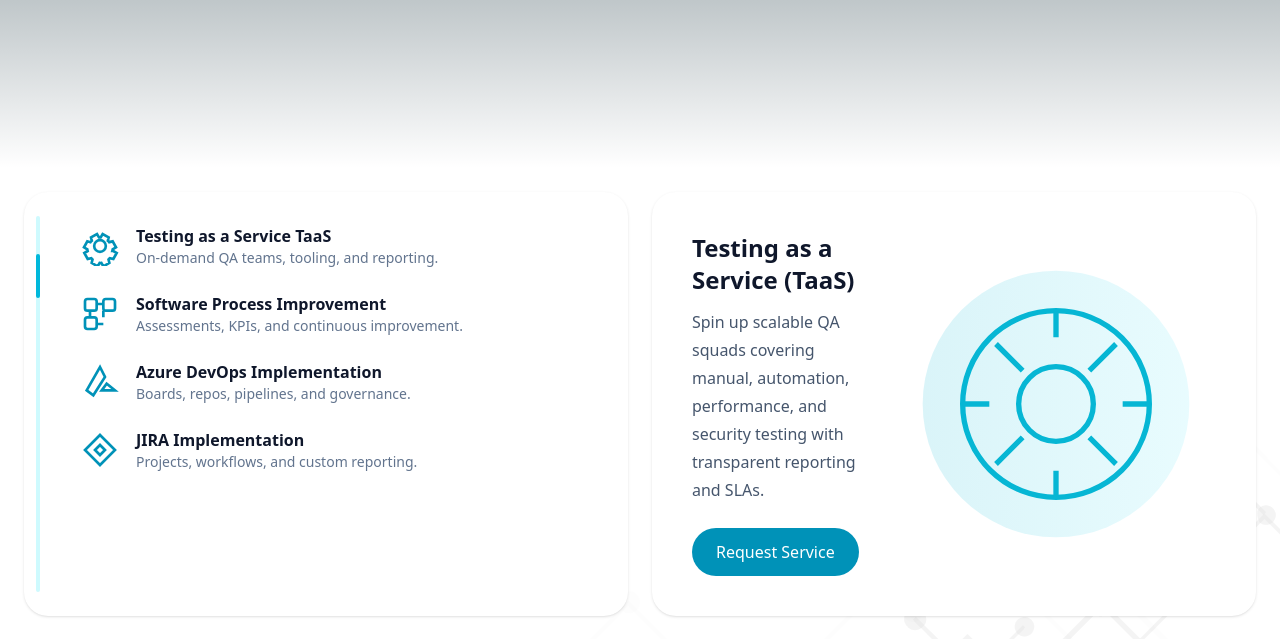
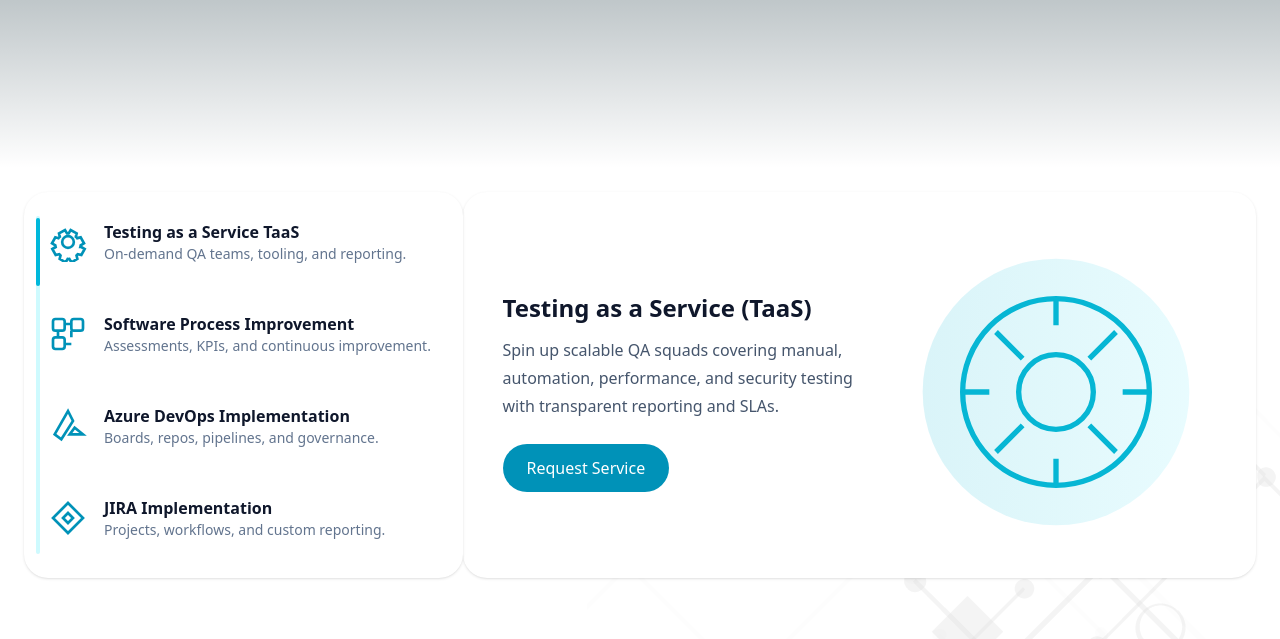
Before and after one commit to AbdoMoh96/ac-landing, a website built with Vite: page professional_services.html in a window 1280 px wide. Shown: the part 303-942 px from the top of the page. Built offline with nearby package versions, Linux system fonts and the light colour scheme.

Commit message:
fixed spaces

```diff
--- a/professional_services.html
+++ b/professional_services.html
@@ -103,9 +103,9 @@
 
     <section class=" p-6">
 
-        <div class="grid md:grid-cols-2 gap-6">
+        <div class="flex justify-around">
             <!-- LEFT -->
-            <div id="leftCard" class="relative bg-white rounded-3xl shadow-sm p-6 md:p-8">
+            <div id="leftCard" class="w-[464px] h-[386px] relative bg-white rounded-3xl shadow-sm ">
                 <!-- pale rail -->
                 <span class="absolute left-3 top-6 bottom-6 w-1 bg-cyan-100 rounded-full"></span>
                 <!-- animated indicator -->
@@ -113,8 +113,8 @@
                       class="absolute left-3 w-1 h-12 bg-cyan-500 rounded-full transition-transform duration-300 ease-out"
                       style="transform: translateY(0px)"></span>
 
-                <ul id="serviceList" class="space-y-6 ml-6">
-                    <li data-target="#pane-taas" class="service-item group flex items-center gap-4 cursor-pointer">
+                <ul id="serviceList" class="space-y-6 ml-6 py-4">
+                    <li data-target="#pane-taas" class="service-item group flex items-center gap-4 cursor-pointer h-17">
                         <svg class="w-10 h-10 text-cyan-600 shrink-0" viewBox="0 0 24 24" fill="none" stroke="currentColor" stroke-width="1.6">
                             <circle cx="12" cy="12" r="3.5"/><path d="M19.4 15a8 8 0 0 0 .2-1l2-1.2-2-3.6-2.1.5a8 8 0 0 0-.8-.8l.5-2.1-3.6-2-1.2 2a8 8 0 0 0-1 0l-1.2-2-3.6 2 .5 2.1c-.28.25-.55.52-.8.8L4.4 9.2l-2 3.6 2 1.2a8 8 0 0 0 .2 1l-2 1.2 2 3.6 2.1-.5c.25.3.52.57.8.82l-.5 2.05 3.6 2.02 1.2-2.02c.34.02.68.02 1.02 0l1.2 2.02 3.6-2.02-.5-2.05c.28-.25.55-.52.8-.82l2.1.5 2-3.6-2-1.2Z"/>
                         </svg>
@@ -124,7 +124,7 @@
                         </div>
                     </li>
 
-                    <li data-target="#pane-spi" class="service-item group flex items-center gap-4 cursor-pointer">
+                    <li data-target="#pane-spi" class="service-item group flex items-center gap-4 cursor-pointer h-17">
                         <svg class="w-10 h-10 text-cyan-600 shrink-0" viewBox="0 0 24 24" fill="none" stroke="currentColor" stroke-width="1.6">
                             <rect x="3" y="3" width="7" height="7" rx="1.5"/><rect x="14" y="3" width="7" height="7" rx="1.5"/><rect x="3" y="14" width="7" height="7" rx="1.5"/><path d="M10 6h4M6 10v4M14 10v4M10 18h4"/>
                         </svg>
@@ -134,7 +134,7 @@
                         </div>
                     </li>
 
-                    <li data-target="#pane-ado" class="service-item group flex items-center gap-4 cursor-pointer">
+                    <li data-target="#pane-ado" class="service-item group flex items-center gap-4 cursor-pointer h-17">
                         <svg class="w-10 h-10 text-cyan-600 shrink-0" viewBox="0 0 24 24" fill="none" stroke="currentColor" stroke-width="1.6">
                             <path d="M4 17 12 3l3 6-7 11-4-3Z"/><path d="M21 17h-8l3-4 5 4Z"/>
                         </svg>
@@ -144,7 +144,7 @@
                         </div>
                     </li>
 
-                    <li data-target="#pane-jira" class="service-item group flex items-center gap-4 cursor-pointer">
+                    <li data-target="#pane-jira" class="service-item group flex items-center gap-4 cursor-pointer h-17">
                         <svg class="w-10 h-10 text-cyan-600 shrink-0" viewBox="0 0 24 24" fill="none" stroke="currentColor" stroke-width="1.6">
                             <path d="M12 3 21 12l-9 9L3 12l9-9Z"/><path d="M9 12l3-3 3 3-3 3-3-3Z"/>
                         </svg>
@@ -157,7 +157,7 @@
             </div>
 
             <!-- RIGHT (all panes present; we just hide/show) -->
-            <div class="bg-white rounded-3xl shadow-sm p-6 md:p-10">
+            <div class="bg-white w-[835px] h-[386px] rounded-3xl shadow-sm p-6 md:p-10">
                 <!-- TaaS -->
                 <div id="pane-taas" class="pane flex flex-col md:flex-row gap-8 items-center">
                     <div class="flex-1">
```
